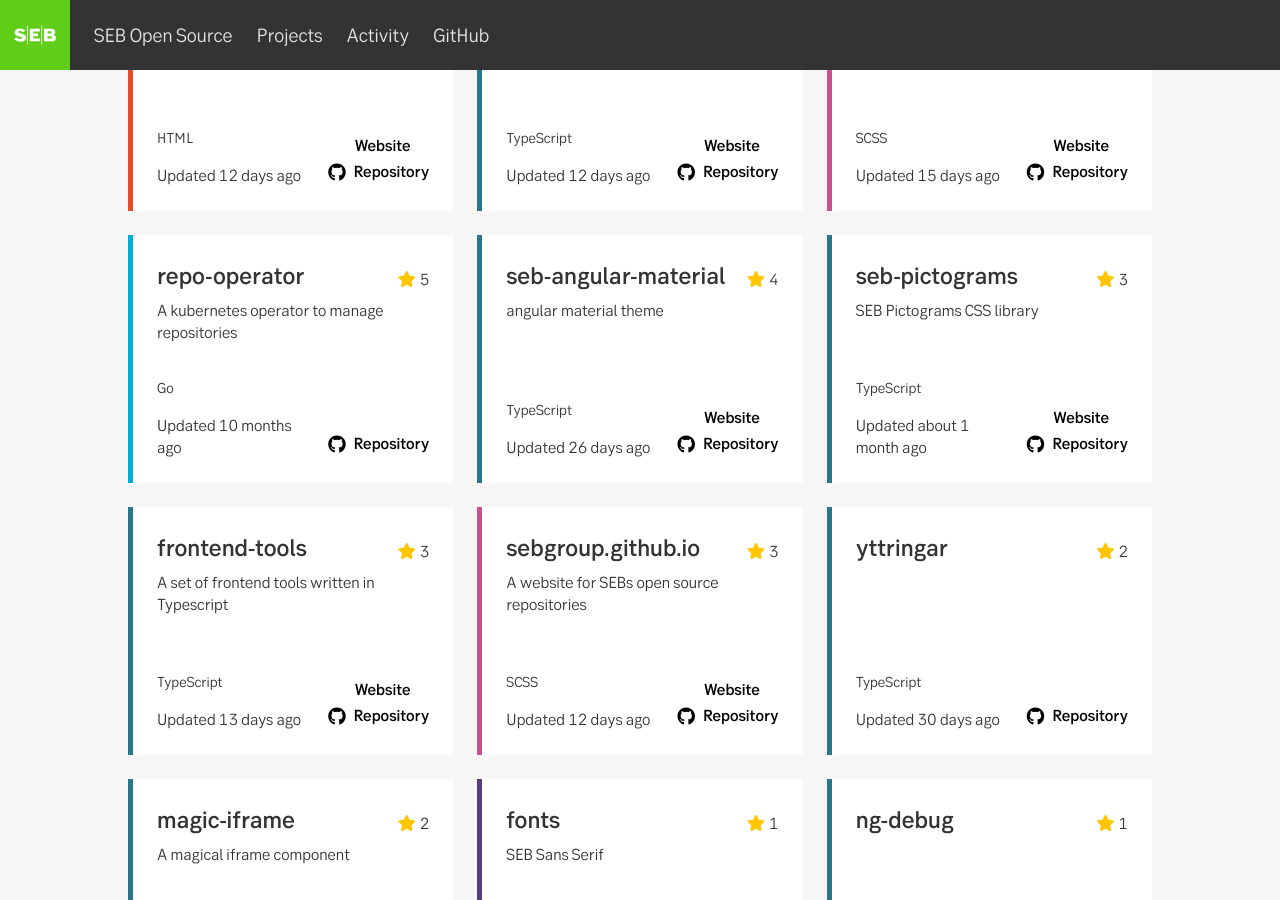
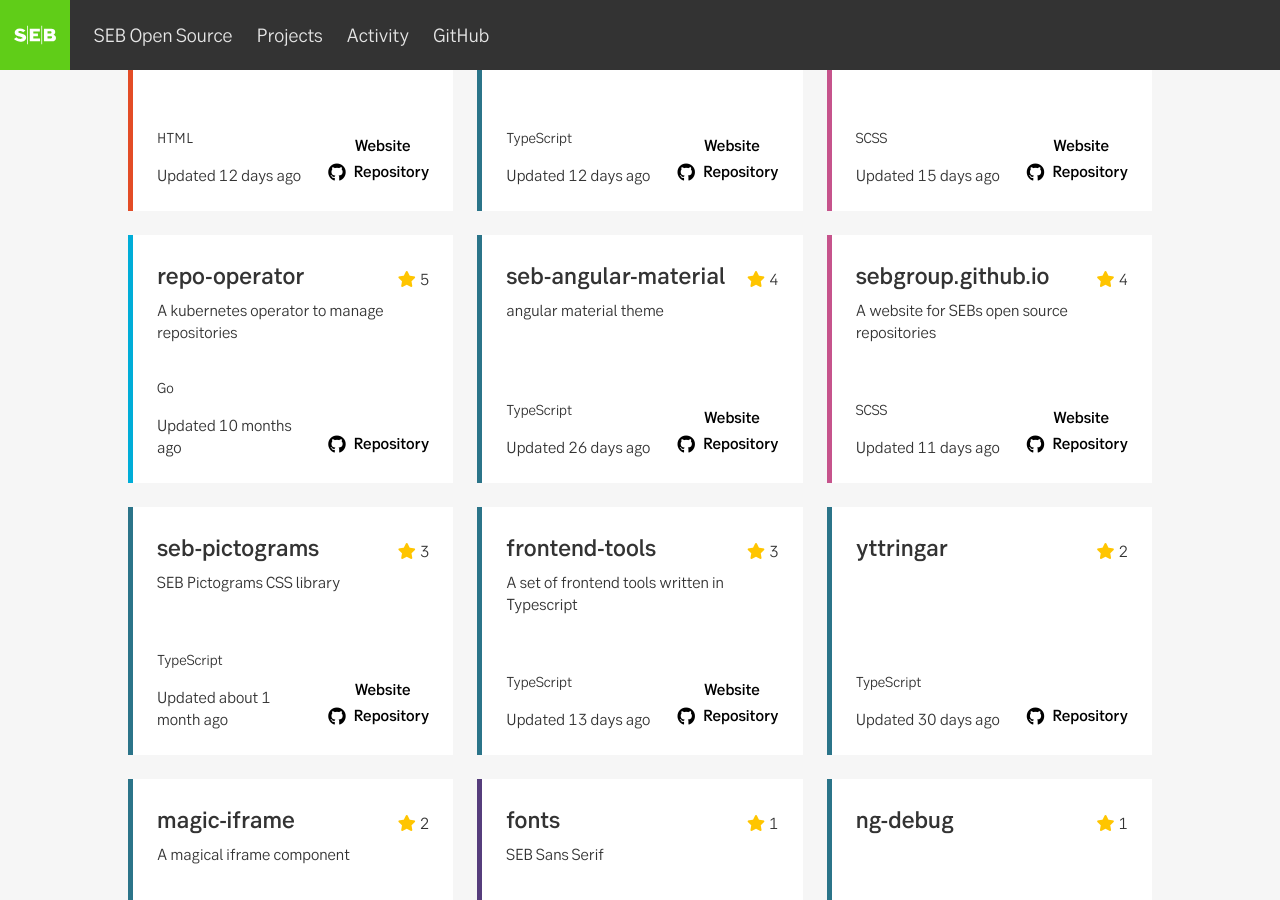
Before and after one commit to seb-oss/sebgroup.github.io, a Jekyll site: the page built from projects.html, in a window 1280 px wide and 900 px high, scrolled down 714 px. Built offline with Jekyll 4.4.1, drawn with Linux system fonts in a browser that asks for light colours; nearby versions of some CDN libraries; part of the change alters nothing that is shown.

Commit message:
chore: updating projects.json

```diff
--- a/_data/projects.json
+++ b/_data/projects.json
@@ -125,6 +125,21 @@
       "contributors": 6
     },
     {
+      "name": "sebgroup.github.io",
+      "description": "A website for SEBs open source repositories",
+      "homepageUrl": "https://sebgroup.github.io/",
+      "url": "https://github.com/sebgroup/sebgroup.github.io",
+      "pushedAt": "2020-10-03T23:31:50Z",
+      "primaryLanguage": {
+        "name": "SCSS",
+        "color": "#c6538c"
+      },
+      "stargazers": 4,
+      "forkCount": 0,
+      "openIssues": 0,
+      "lastIssueCreatedAt": "2020-04-01T06:12:32Z"
+    },
+    {
       "name": "seb-pictograms",
       "description": "SEB Pictograms CSS library",
       "homepageUrl": "https://sebgroup.github.io/seb-pictograms/",
@@ -155,21 +170,6 @@
       "openIssues": 0,
       "lastIssueCreatedAt": "2020-08-24T03:12:48Z",
       "contributors": 4
-    },
-    {
-      "name": "sebgroup.github.io",
-      "description": "A website for SEBs open source repositories",
-      "homepageUrl": "https://sebgroup.github.io/",
-      "url": "https://github.com/sebgroup/sebgroup.github.io",
-      "pushedAt": "2020-10-02T23:31:50Z",
-      "primaryLanguage": {
-        "name": "SCSS",
-        "color": "#c6538c"
-      },
-      "stargazers": 3,
-      "forkCount": 0,
-      "openIssues": 0,
-      "lastIssueCreatedAt": "2020-04-01T06:12:32Z"
     },
     {
       "name": "yttringar",
```
